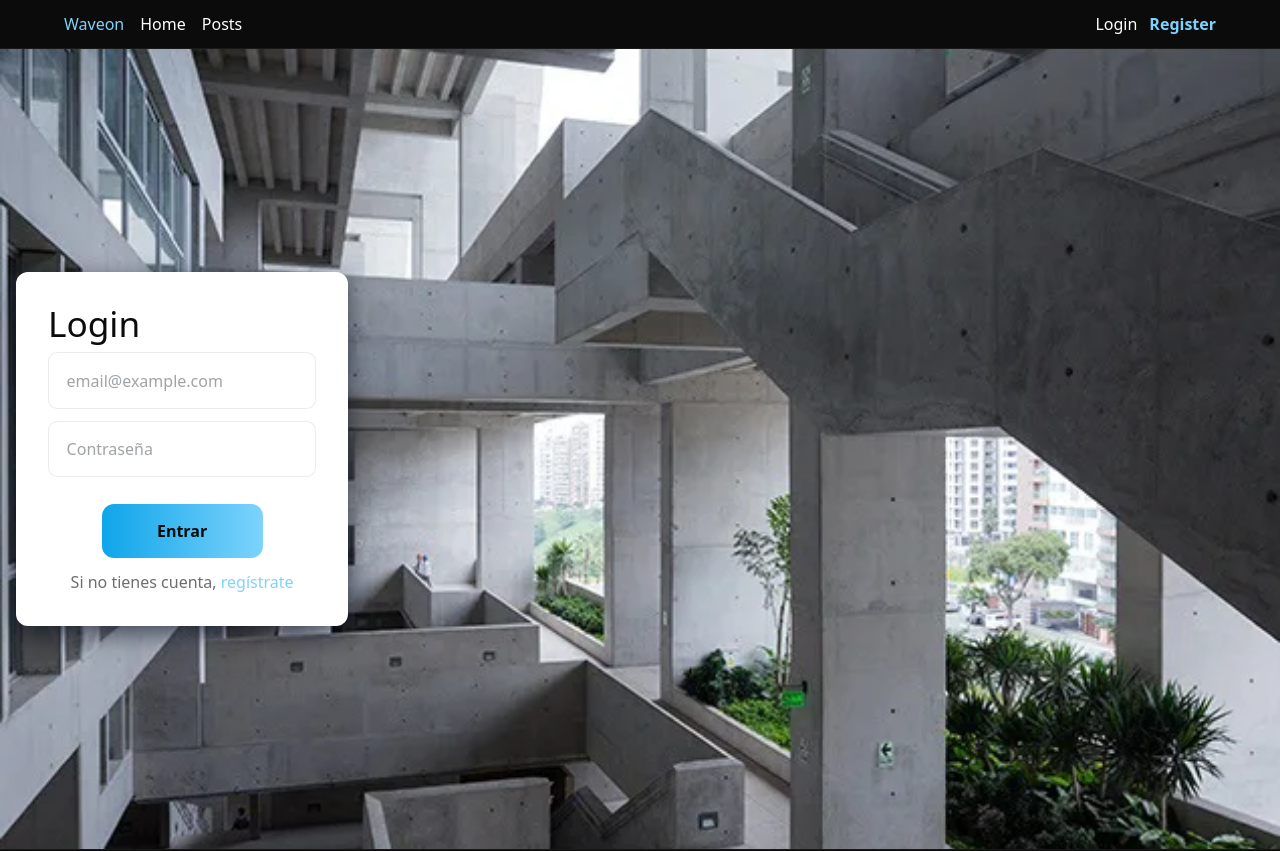
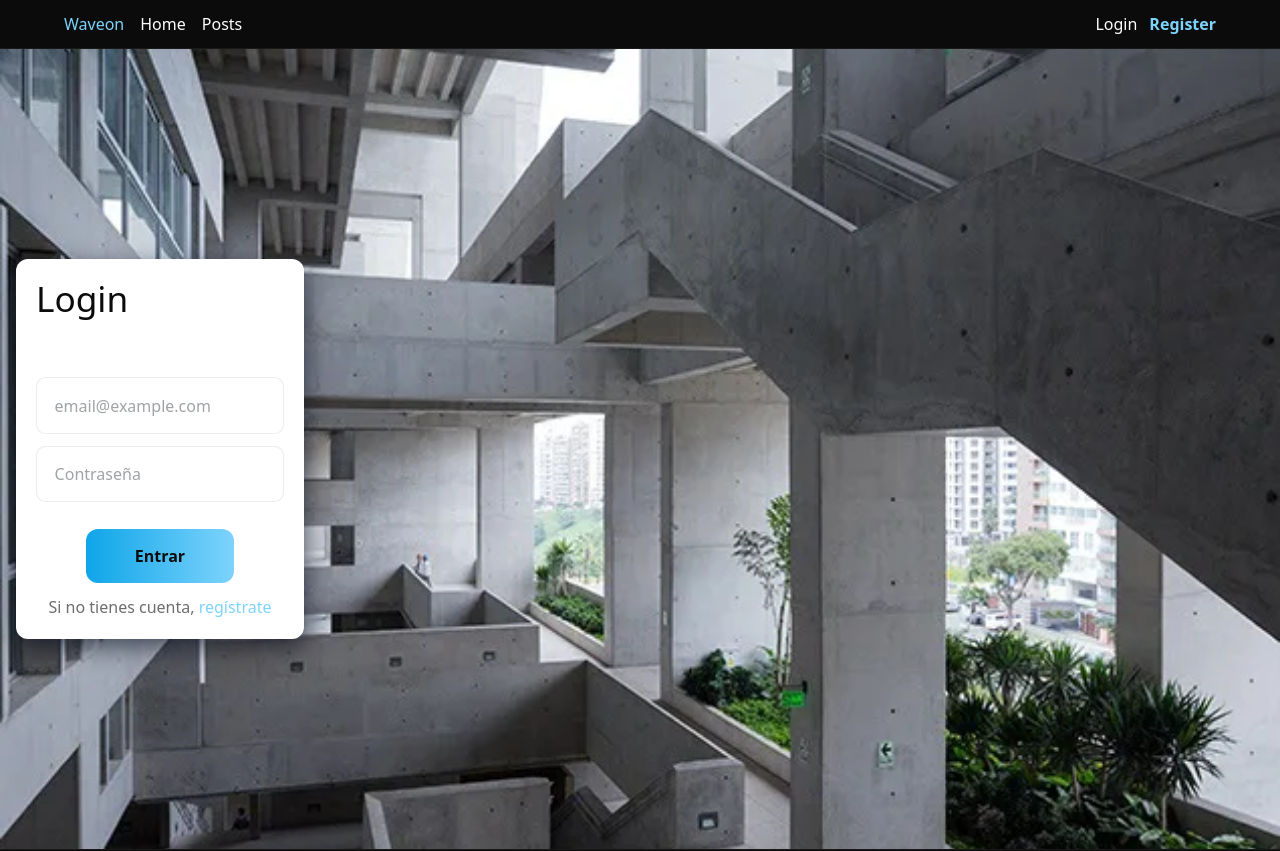
Before and after one commit to Lazheart/hack-front, a React (Vite) app: page /login in a window 1280 px wide. Shown: the top 851 px of the page. Built offline with nearby package versions, Linux system fonts and the light colour scheme.

Commit message:
THIRD Look

```diff
--- a/src/components/navbar.tsx
+++ b/src/components/navbar.tsx
@@ -1,17 +1,76 @@
+import React, { useEffect, useRef, useState } from 'react'
 import { Link, useNavigate } from 'react-router-dom'
 import useAuth from '../services/auth/useAuth'
 
 const Navbar = () => {
   const { user, logout } = useAuth()
   const navigate = useNavigate()
+  const headerRef = useRef<HTMLElement | null>(null)
+  const lastScrollY = useRef(0)
+  const [visible, setVisible] = useState(true)
+  const [headerHeight, setHeaderHeight] = useState(0)
 
   const handleLogout = () => {
     logout()
     navigate('/login')
   }
 
+  useEffect(() => {
+    // set header height for spacer to avoid content jump when header is fixed
+    const el = headerRef.current
+    if (el) setHeaderHeight(el.offsetHeight)
+
+    const handleResize = () => {
+      if (headerRef.current) setHeaderHeight(headerRef.current.offsetHeight)
+    }
+
+    window.addEventListener('resize', handleResize)
+
+    return () => {
+      window.removeEventListener('resize', handleResize)
+    }
+  }, [])
+
+  useEffect(() => {
+    // Hide on scroll down, show on scroll up
+    const onScroll = () => {
+      const current = window.scrollY
+      if (current <= 0) {
+        setVisible(true)
+        lastScrollY.current = 0
+        return
+      }
+
+      if (current > lastScrollY.current && current > 80) {
+        // scrolled down
+        setVisible(false)
+      } else if (current < lastScrollY.current) {
+        // scrolled up
+        setVisible(true)
+      }
+
+      lastScrollY.current = current
+    }
+
+    window.addEventListener('scroll', onScroll, { passive: true })
+    return () => window.removeEventListener('scroll', onScroll)
+  }, [])
+
+  const headerStyle: React.CSSProperties = {
+    background: 'var(--bg-black)',
+    borderBottom: '1px solid rgba(255,255,255,0.06)',
+    position: 'fixed',
+    top: 0,
+    left: 0,
+    right: 0,
+    transform: visible ? 'translateY(0)' : 'translateY(-110%)',
+    transition: 'transform 200ms ease-in-out',
+    zIndex: 999,
+  }
+
   return (
-    <header style={{background: 'var(--bg-black)', borderBottom: '1px solid rgba(255,255,255,0.06)'}}>
+    <>
+      <header ref={headerRef} style={headerStyle}>
         <nav style={{display: 'flex', alignItems: 'center', gap: '1rem', padding: '0.75rem 1.5rem', maxWidth: '1200px', margin: '0 auto'}}>
           <div style={{fontWeight: 700}}>
             <Link to="/" style={{color: 'var(--celeste)', textDecoration: 'none'}}>Waveon</Link>
@@ -34,6 +93,10 @@ const Navbar = () => {
           </div>
         </nav>
       </header>
+
+      {/* Spacer to avoid content being hidden under fixed header */}
+      <div style={{height: headerHeight}} aria-hidden />
+    </>
   )
 }
 
--- a/src/index.css
+++ b/src/index.css
@@ -48,16 +48,20 @@ body {
   padding: 1.5rem 1rem;
 }
 
-.auth-card-wrapper{ max-width: 1200px; width:100%; margin-left: 32px }
+.auth-card-wrapper{ max-width: 1400px; width:100%; margin-left: 32px }
 .auth-card {
-  max-width: 880px;
-  width: 100%;
+  /* now roughly half the previous size (compact) */
+  width: 360px;
+  max-width: 90%;
+  min-height: 420px; /* ensure form fits */
   background: #ffffff;
   color: #0b0b0b; /* dark text inside card */
-  /* reduce vertical padding so card is less tall and wider horizontally */
-  padding: 0.9rem 2.5rem;
-  border-radius: 14px;
-  box-shadow: 0 10px 30px rgba(2,6,23,0.4);
+  padding: 1rem 1rem;
+  border-radius: 10px;
+  box-shadow: 0 10px 30px rgba(2,6,23,0.35);
+  display: flex;
+  flex-direction: column;
+  justify-content: space-between; /* push submit/button towards bottom */
 }
 .auth-title {
   font-size: 2.2rem;
@@ -94,14 +98,19 @@ body {
 /* Make sure the wrapper that contains the white card positions it with margin-left for left alignment */
 .auth-card-wrapper { margin-left: 32px; }
 
+
+@media (max-width: 1366px){
+  .auth-card{ width: 320px; min-height: 380px; padding: 0.95rem 1rem }
+}
+
 @media (max-width: 1024px){
-  .auth-card{ max-width: 720px; padding: 0.9rem 1.5rem }
+  .auth-card{ width: 280px; min-height: 360px; padding: 0.85rem 0.9rem }
 }
 
 @media (max-width: 768px){
   /* On small screens keep card centered and full-width for usability */
   .auth-container{ padding: 1rem; justify-content: center }
-  .auth-card{ max-width: 100%; padding: 1rem }
+  .auth-card{ width: 100%; height: auto; padding: 0.9rem }
   .auth-card-wrapper{ margin-left: 0; }
   .auth-button{ width: 100% }
 }
@@ -131,7 +140,7 @@ body {
 .auth-card {
   background: #ffffff;
   color: #0b0b0b;
-  padding: 2rem;
+  padding: 1.25rem;
   border-radius: 0.75rem;
   box-shadow: 0 8px 24px rgba(2,6,23,0.6);
 }
```
Lines whose indentation alone changed are shown as unchanged.
